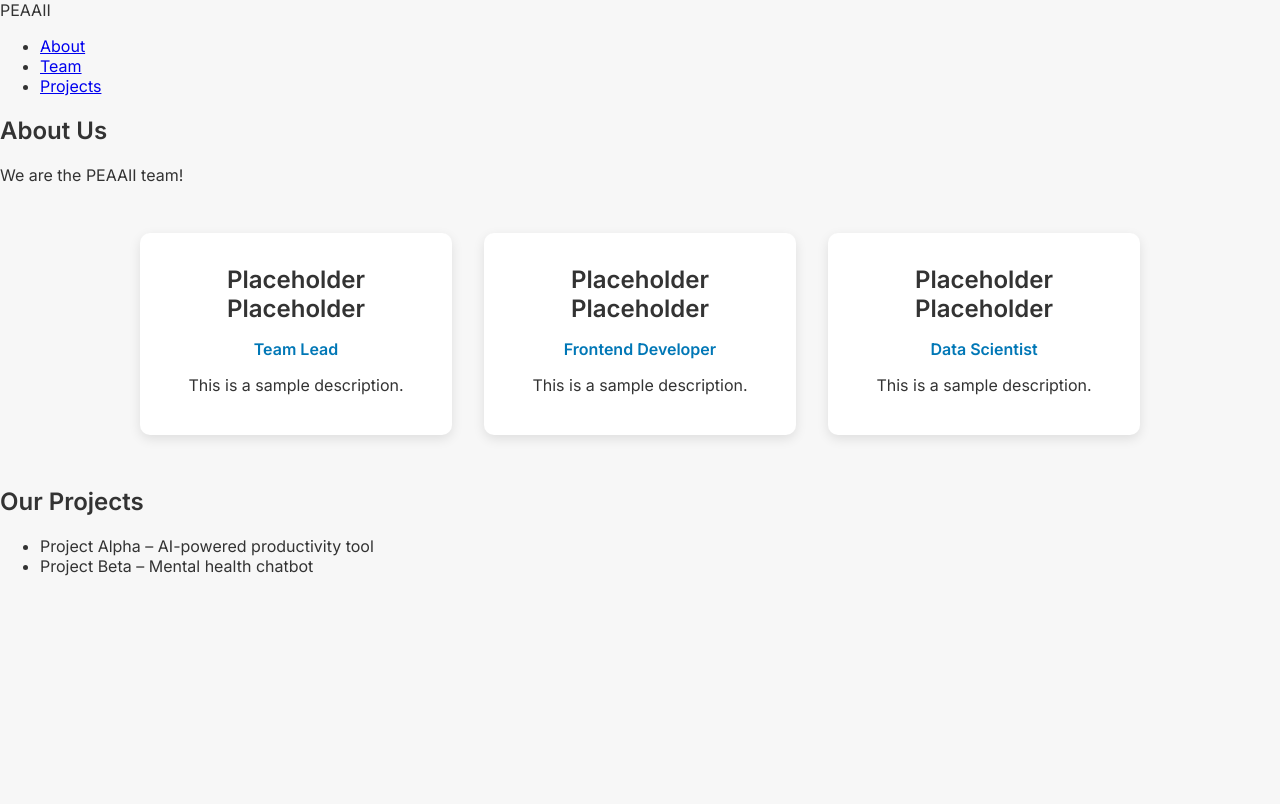
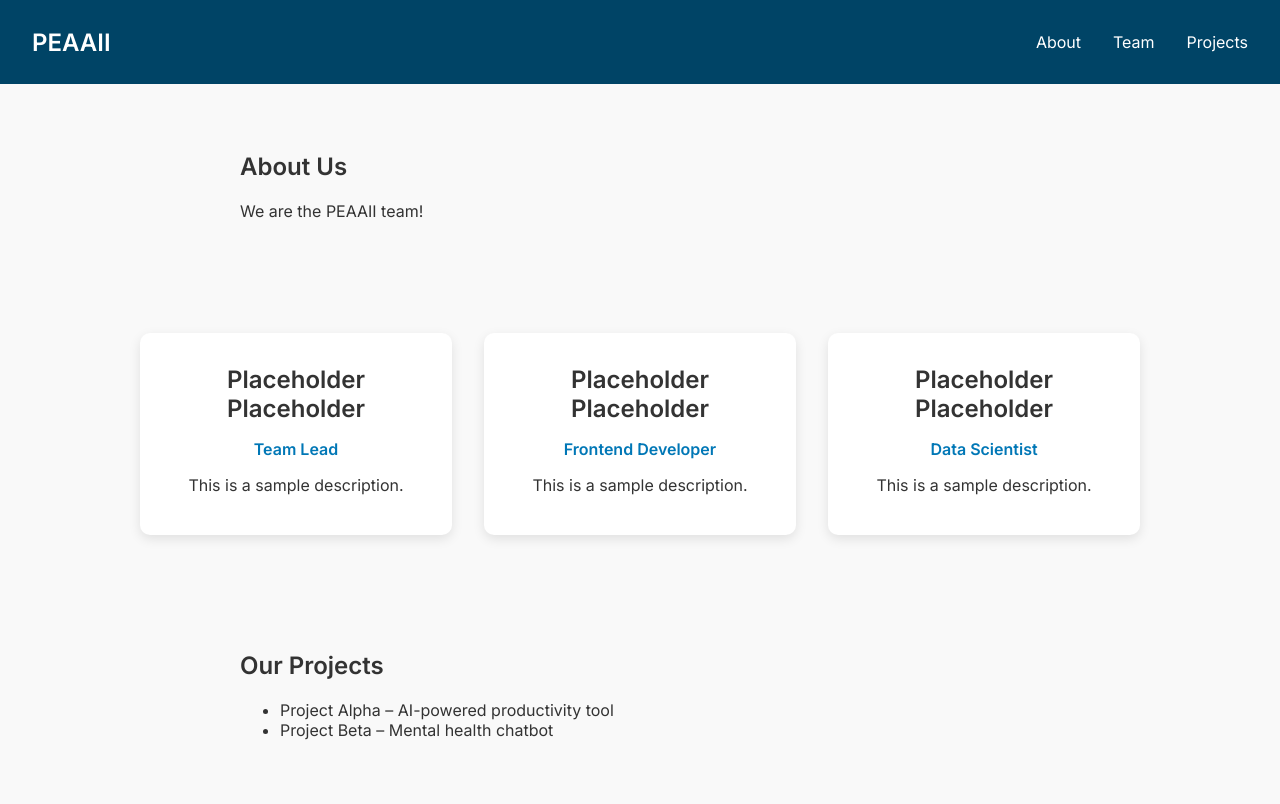
Before and after one commit to JustinWangma/PEAAII-Sample-Site, a plain HTML site: page index.html in a window 1280 px wide. Drawn offline with Linux system fonts and the light colour scheme.

Commit message:
Update styles.css

```diff
--- a/styles.css
+++ b/styles.css
@@ -2,28 +2,60 @@ body {
   font-family: 'Inter', sans-serif;
   margin: 0;
   padding: 0;
-  background: #f7f7f7;
+  background: #f9f9f9;
   color: #333;
 }
 
+.navbar {
+  display: flex;
+  justify-content: space-between;
+  align-items: center;
+  background-color: #004466;
+  padding: 1rem 2rem;
+  color: white;
+}
+
+.logo span {
+  font-size: 1.5rem;
+  font-weight: bold;
+}
+
+.nav-links {
+  list-style: none;
+  display: flex;
+  gap: 2rem;
+}
+
+.nav-links li a {
+  color: white;
+  text-decoration: none;
+  font-weight: 500;
+}
+
+.nav-links li a:hover {
+  color: #00ccff;
+}
+
 header {
-  background-color: #005f73;
+  background-color: #006d77;
   color: white;
   padding: 3rem 1rem;
   text-align: center;
 }
 
-header h1 {
-  margin-bottom: 0.5rem;
+.content-section {
+  padding: 3rem 2rem;
+  max-width: 800px;
+  margin: auto;
 }
 
 .team-grid {
   display: grid;
   grid-template-columns: repeat(auto-fit, minmax(250px, 1fr));
   gap: 2rem;
-  padding: 2rem;
+  padding: 3rem 2rem;
   max-width: 1000px;
-  margin: 0 auto;
+  margin: auto;
 }
 
 .team-member {
@@ -34,27 +66,12 @@ header h1 {
   text-align: center;
 }
 
-.team-member img {
-  width: 100px;
-  height: 100px;
-  border-radius: 50%;
-  object-fit: cover;
-  margin-bottom: 1rem;
-}
-
 .team-member h2 {
   margin: 0.5rem 0 0.2rem;
 }
 
-.role {
+.team-member .role {
   font-weight: 600;
   color: #0077b6;
   margin-bottom: 0.5rem;
 }
-
-footer {
-  text-align: center;
-  padding: 1rem;
-  background: #eee;
-  font-size: 0.9rem;
-}
```
